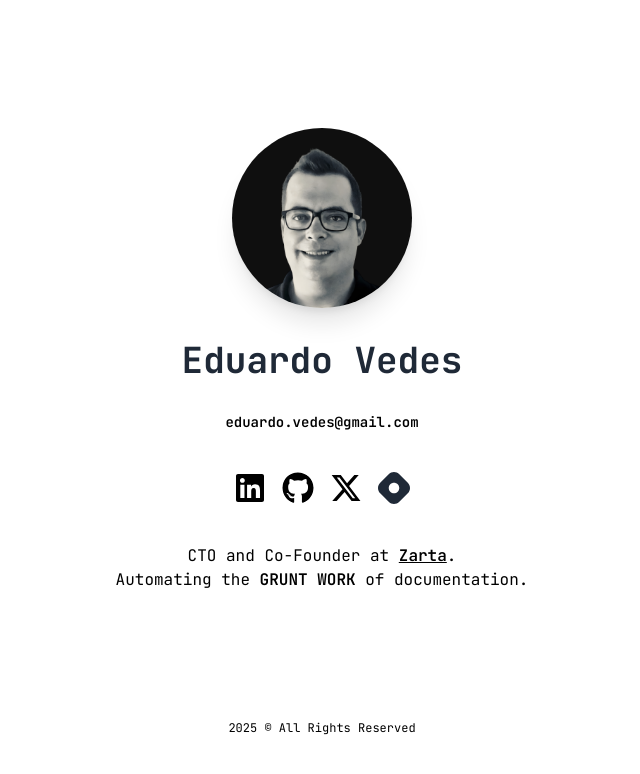
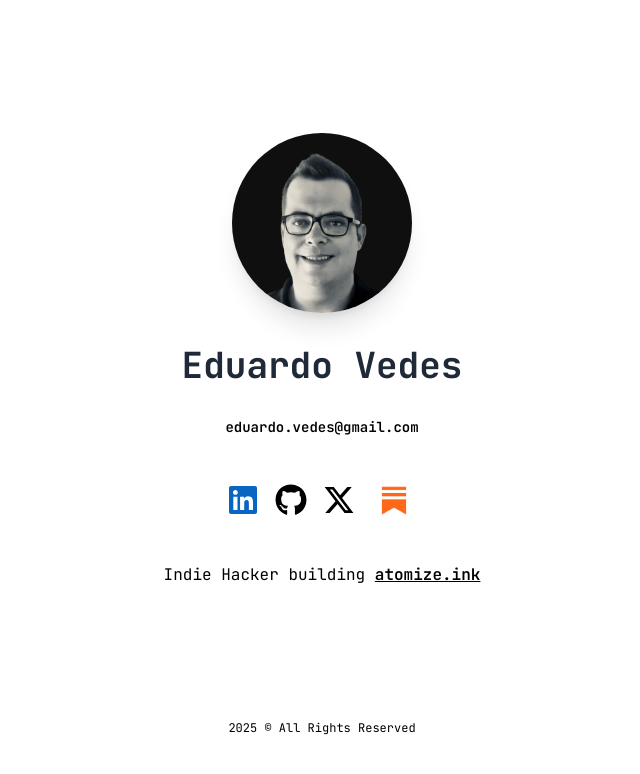
Before and after one commit to evedes/eduardovedes, a Next.js app in the folder frontend/: page / in a window 1280 px wide. Shown: the top 774 px of the page, without its empty margins (318-958 px from the left). Built offline with nearby package versions, Linux system fonts and the light colour scheme.

Commit message:
feat: update info

```diff
--- a/frontend/app/page.tsx
+++ b/frontend/app/page.tsx
@@ -3,7 +3,7 @@
 import { useEffect, useState } from "react";
 import Image from "next/image";
 import Link from "next/link";
-import { FaGithub, FaLinkedin, FaXTwitter, FaHashnode } from "react-icons/fa6";
+import { FaGithub, FaLinkedin, FaXTwitter } from "react-icons/fa6";
 
 export default function Home() {
   const [mounted, setMounted] = useState(false);
@@ -14,7 +14,9 @@
 
   return (
     <div className="flex flex-col h-screen">
-      <div className={`grow flex flex-col gap-6 sm:gap-8 justify-center items-center transition-all duration-700 ease-out ${mounted ? "opacity-100 translate-y-0" : "opacity-0 translate-y-5"}`}>
+      <div
+        className={`grow flex flex-col gap-6 sm:gap-8 justify-center items-center transition-all duration-700 ease-out ${mounted ? "opacity-100 translate-y-0" : "opacity-0 translate-y-5"}`}
+      >
         <div className="hidden sm:block">
           <Image
             src="/profile-pic.png"
@@ -34,18 +36,16 @@
             height={100}
           />
         </div>
-        <h1 className="text-2xl sm:text-4xl font-bold text-gray-800">
-          Eduardo Vedes
-        </h1>
+        <h1 className="text-2xl sm:text-4xl font-bold text-gray-800">Eduardo Vedes</h1>
         <div className="text-sm font-semibold">eduardo.vedes@gmail.com</div>
-        <div className="flex gap-4 py-2">
+        <div className="flex gap-4 py-2 items-center">
           <Link
             href="https://www.linkedin.com/in/evedes/"
             prefetch={false}
             target="_blank"
             rel="noopener noreferrer"
           >
-            <FaLinkedin className="size-8 hover:fill-[#0866C2] transition-colors duration-300 ease-in-out" />
+            <FaLinkedin className="size-8 fill-[#0866C2] hover:fill-black transition-colors duration-300 ease-in-out" />
           </Link>
           <Link
             href="https://github.com/evedes"
@@ -65,17 +65,31 @@
           </Link>
 
           <Link
-            href="https://blog.eduardovedes.com"
+            href="https://codeyourfuture.substack.com"
             prefetch={false}
             target="_blank"
             rel="noopener noreferrer"
           >
-            <FaHashnode className="size-8 text-gray-800 hover:text-black transition-colors duration-300 ease-in-out" />
+            <Image
+              src="/substack.png"
+              alt="substack"
+              width={46}
+              height={46}
+              className="hover:animate-pulse "
+            />
           </Link>
         </div>
         <div className="text-center">
-          CTO and Co-Founder at <Link href="https://getzarta.com" prefetch={false} target="_blank" rel="noopener noreferrer" className="font-semibold underline hover:no-underline hover:text-red-600 transition-all duration-300 ease-in-out"
-          >Zarta</Link>.<br/>Automating the <span className="font-semibold">GRUNT WORK</span> of documentation.
+          Indie Hacker building{" "}
+          <Link
+            href="https://atomize.ink"
+            prefetch={false}
+            target="_blank"
+            rel="noopener noreferrer"
+            className="font-semibold underline hover:no-underline hover:text-red-600 transition-all duration-300 ease-in-out"
+          >
+            atomize.ink
+          </Link>
         </div>
       </div>
       <div className="text-xs flex justify-center items-center pb-16">
```
Also changed, not shown: frontend/public/substack.png (added).
